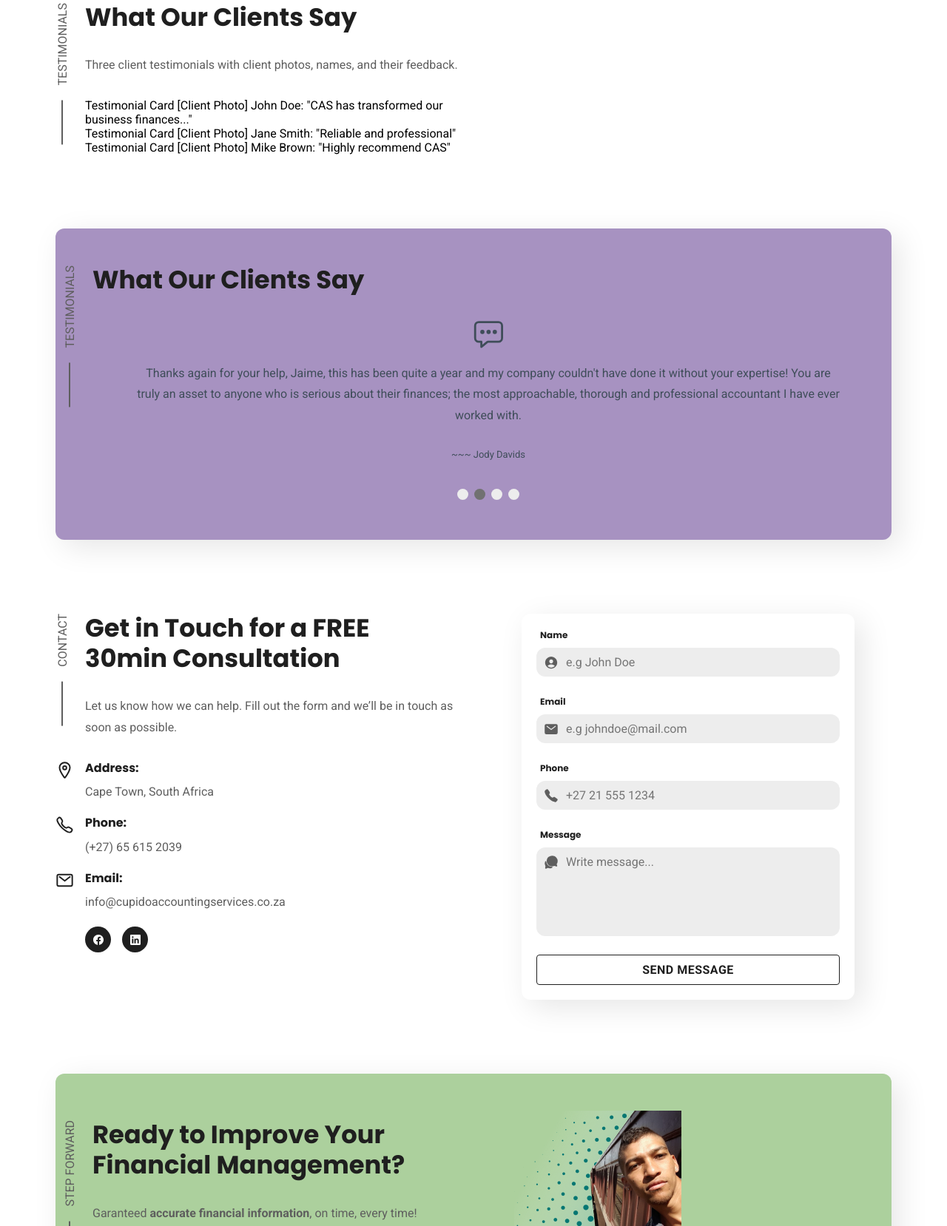
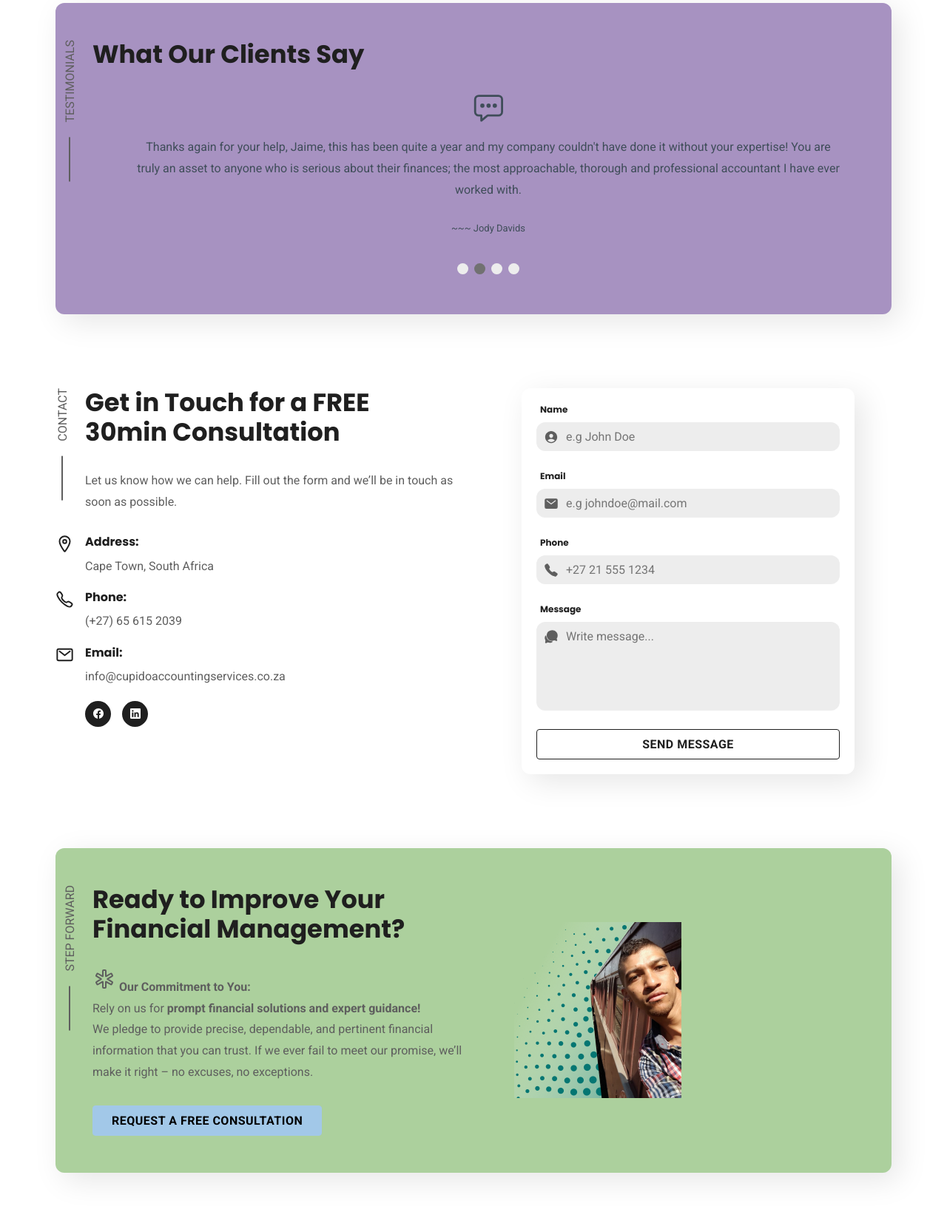
Before and after one commit to Unjustifiable1/cas-2024, a plain HTML site: page index.html in a window 1280 px wide. Shown: the part 3411-5069 px from the top of the page at 74% size. Drawn offline with nearby package versions, Linux system fonts and the light colour scheme; a web font is replaced by a local one.

Commit message:
cta html and css done. ready for image

```diff
--- a/assets/css/style.css
+++ b/assets/css/style.css
@@ -1216,6 +1216,12 @@ textarea.input-field {
 /* .cta {
   margin: var(--section-padding) 0;
 } */
+
+.section-text ion-icon {
+  display: inline-block;
+  width: 2rem;
+  height: 2rem;
+}
 
 
 
--- a/index.html
+++ b/index.html
@@ -588,36 +588,6 @@
 
 
 
-      <!--
-        - #TESTIMONIALS
-      -->
-
-      <section class="about section" id="sss">
-
-        <div class="section-content">
-
-          <p class="section-subtitle">Testimonials</p>
-
-          <h2 class="h3 section-title">What Our Clients Say</h2>
-
-          <p class="section-text">
-            Three client testimonials with client photos, names, and their feedback.
-          </p>
-
-          <ul>
-            <li>Testimonial Card [Client Photo] John Doe: "CAS has transformed our business finances..."</li>
-            <li>Testimonial Card [Client Photo] Jane Smith: "Reliable and professional"</li>
-            <li>Testimonial Card [Client Photo] Mike Brown: "Highly recommend CAS"</li>
-          </ul>
-
-        </div>
-
-
-      </section>
-
-
-
-
 
 
       <!-- TESTIMONIALS -->
@@ -961,7 +931,14 @@
 
           <h2 class="h3 section-title">Ready to Improve Your Financial Management?</h2>
 
-          <p class="section-text">Garanteed <strong>accurate financial information</strong>, on time, every time!</p>
+          <!-- <p class="section-text">We ensure <strong>accurate financial information</strong>, on time, every time!</p> -->
+
+          <p class="section-text"><ion-icon name="medical-outline"></ion-icon><strong> Our Commitment to You:</strong>
+            <br> Rely on us for <strong>prompt financial
+              solutions and expert guidance!</strong> <br> We pledge to provide precise, dependable, and pertinent
+            financial information that you can trust.
+            If we ever fail to meet our promise, we’ll make it right – no excuses, no exceptions.
+          </p>
 
           <a href="#contact"><button class="btn btn-secondary">Request a Free Consultation</button></a>
 
```
